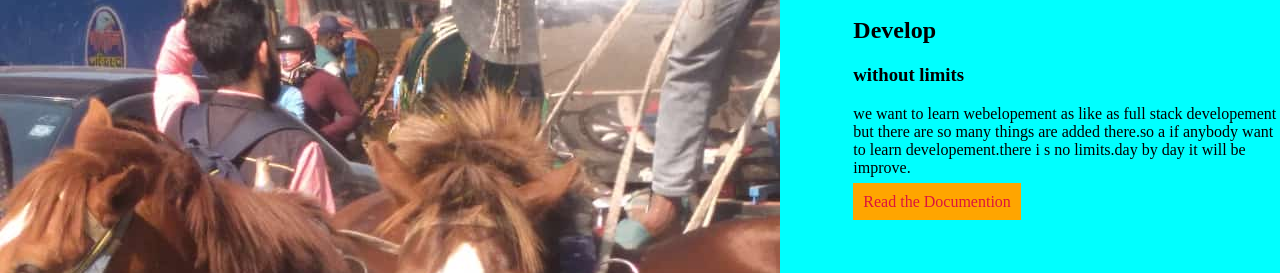
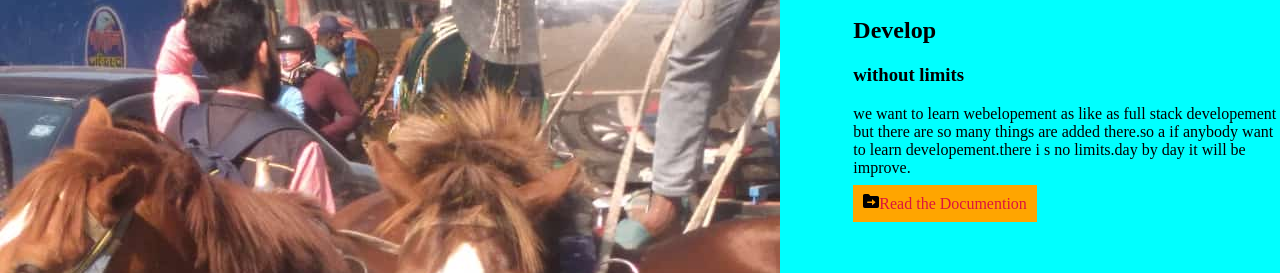
Before and after one commit to khalilsikder/assaign-misson2022, a plain HTML site: page index.html in a window 1280 px wide. Shown: the part 1042-1315 px from the top of the page. Drawn offline with Linux system fonts and the light colour scheme.

Commit message:
add iccon

```diff
--- a/index.html
+++ b/index.html
@@ -63,7 +63,7 @@
          we want to learn webelopement as like as full stack developement but there are so many things are added there.so a
          if anybody want to learn developement.there i s no limits.day by day it will be improve.
         </p>
-    <a class="button-link" target="_blank"href="https://programming-hero.community">Read the Documention</a>
+    <a class="button-link" target="_blank"href="https://programming-hero.community"><svg xmlns="http://www.w3.org/2000/svg" viewBox="0 0 16 16" width="16" height="16"><path fill-rule="evenodd" d="M0 2.75C0 1.784.784 1 1.75 1H5c.55 0 1.07.26 1.4.7l.9 1.2a.25.25 0 00.2.1h6.75c.966 0 1.75.784 1.75 1.75v8.5A1.75 1.75 0 0114.25 15H1.75A1.75 1.75 0 010 13.25V2.75zm9.42 9.36l2.883-2.677a.25.25 0 000-.366L9.42 6.39a.25.25 0 00-.42.183V8.5H4.75a.75.75 0 100 1.5H9v1.927c0 .218.26.331.42.183z"></path></svg>Read the Documention</a>
         </div>
     </section>
         <section>
@@ -78,24 +78,25 @@
         </div>
     </section>
         <section
-        <div class="journey">
+         <div class="journey">
             <h2>journey by lunch</h2>
             <p>we went to patuakhally sea beach<br>
             </p>
             <p>there is nature attractive scenery sunset scenery
             </p>
-            <br><p>when sunset in west that <br>moment is more beautyfull.</p>
+            <br>
+            <p>when sunset in west that <br>moment is more beautyfull.</p>
             <a class="button-link" target="_blank"href="https://potuakhally division.com">click here</a>
         </div>
         <div>
           <img class="m-masu" src="images/masud.jpg" alt="it's masud">
         </div>
-    </section>
-    <section class="footer-sec">
+        </section>
+        <section class="footer-sec">
         <div>
         <h1>Mission 2022</h1>
         <p>Hardwork,perseverance and Determination</p>
-    </div>
-</section>
+     </div>
+    </section>
 </body>
 </html>
```
